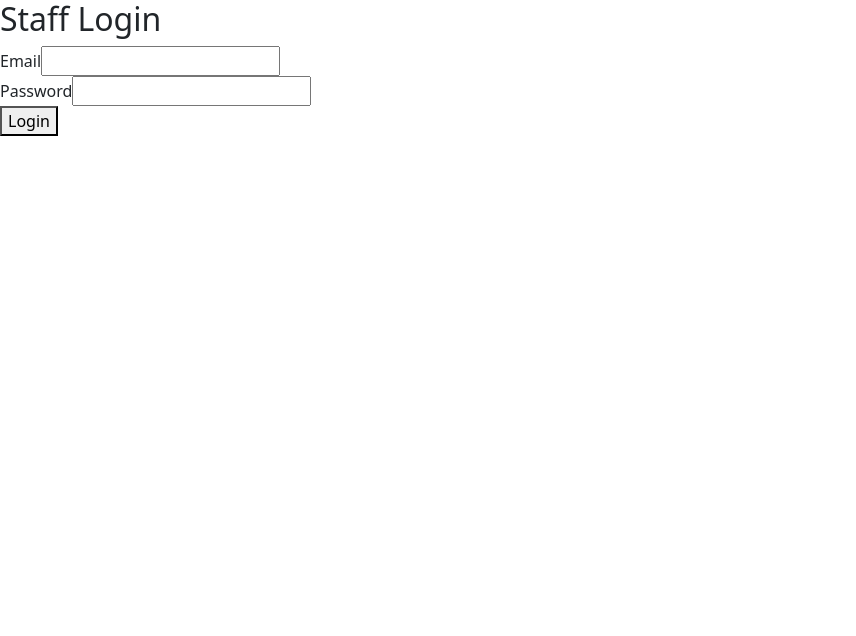
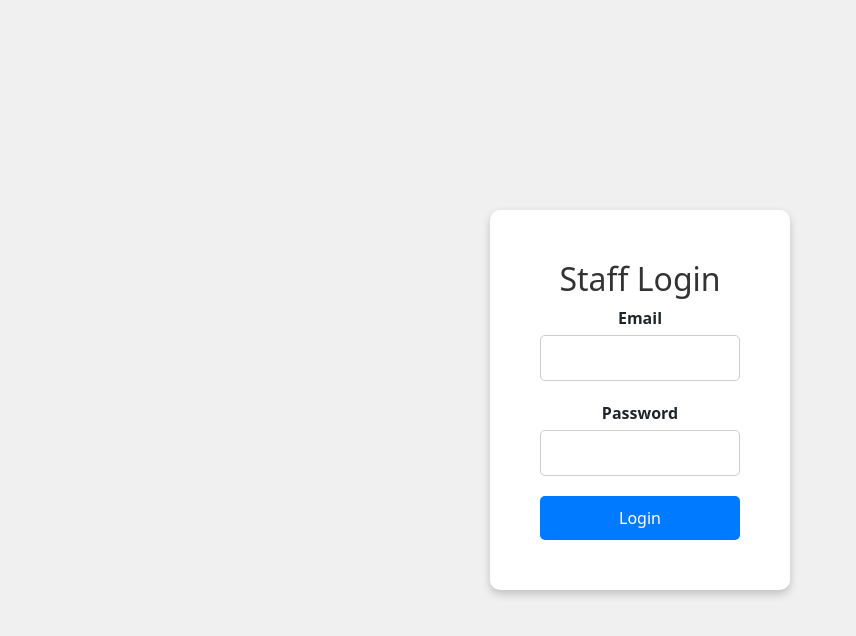
Before and after one commit to GabrieBu/adv_web_lab, a React (Vite) app in the folder weblab/: page /loginadmin in a window 1280 px wide. Shown: the top 636 px of the page, without its empty margins (0-856 px from the left). Built offline with nearby package versions, Linux system fonts and the light colour scheme; what ldrs would draw is missing.

Commit message:
Add files via upload

```diff
--- a/weblab/src/pages/LoginAdmin.jsx
+++ b/weblab/src/pages/LoginAdmin.jsx
@@ -14,31 +14,50 @@
   }
 
   return (
-    <div>
-      <h2>Staff Login</h2>
-      <form onSubmit={handleSubmit(onSubmit)}>
-        <div>
-          <label htmlFor="email">Email</label>
+    <div style={{
+      display: 'flex',
+      justifyContent: 'center',
+      alignItems: 'center',
+      height: '100vh', // Full height of the viewport
+      backgroundColor: '#f0f0f0'
+    }}>
+      <div style={{
+        width: '300px',
+        padding: '50px',
+        backgroundColor: '#fff',
+        boxShadow: '0 4px 8px rgba(0, 0, 0, 0.2)',
+        borderRadius: '10px',
+        textAlign: 'center'
+      }}>
+        <h2 style={{ color: '#333' }}>Staff Login</h2>
+        <form onSubmit={handleSubmit(onSubmit)} style={{ display: 'flex', flexDirection: 'column' }}>
+          <div style={{ marginBottom: '20px' }}>
+            <label htmlFor="email" style={{ marginBottom: '5px', display: 'block', fontWeight: 'bold' }}>Email</label>
             <input
               type="text"
               id="email"
+              style={{ padding: '10px', borderRadius: '5px', border: '1px solid #ccc', width: '100%' }}
               {...register("email", {
                 required: "This field is required",
               })}
             />
           </div>
-        <div>
-          <label htmlFor="password">Password</label>
+          <div style={{ marginBottom: '20px' }}>
+            <label htmlFor="password" style={{ marginBottom: '5px', display: 'block', fontWeight: 'bold' }}>Password</label>
             <input
               type="password"
               id="password"
+              style={{ padding: '10px', borderRadius: '5px', border: '1px solid #ccc', width: '100%' }}
               {...register("password", {
                 required: "This field is required",
               })}
             />
           </div>
-        <button type="submit">{!isLoading ? "Login" : <Loader />}</button>
+          <button type="submit" style={{ backgroundColor: '#007BFF', color: 'white', padding: '10px 20px', border: 'none', borderRadius: '5px', cursor: 'pointer' }}>
+            {!isLoading ? "Login" : <Loader />}
+          </button>
         </form>
+      </div>
     </div>
   );
 }
```
Lines whose indentation alone changed are shown as unchanged.
